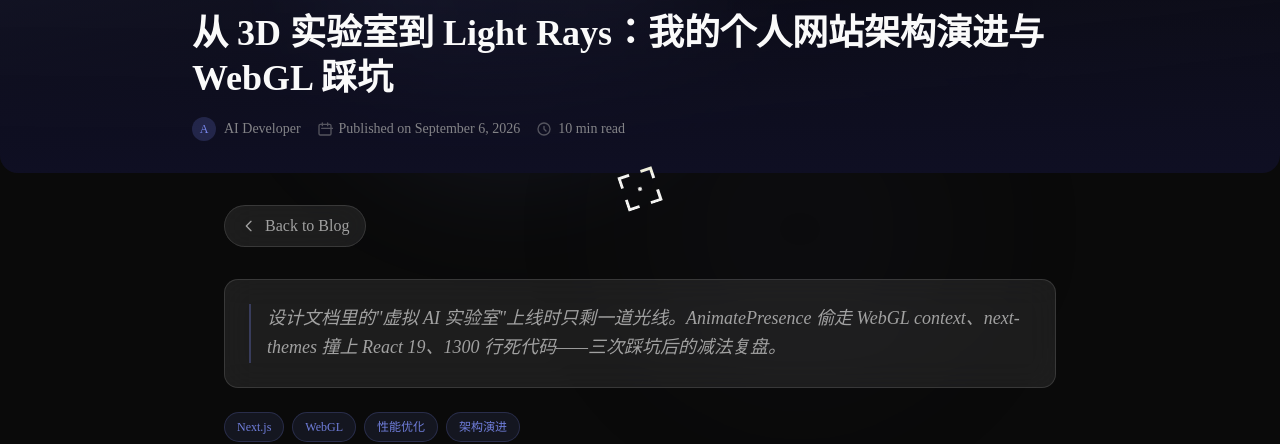
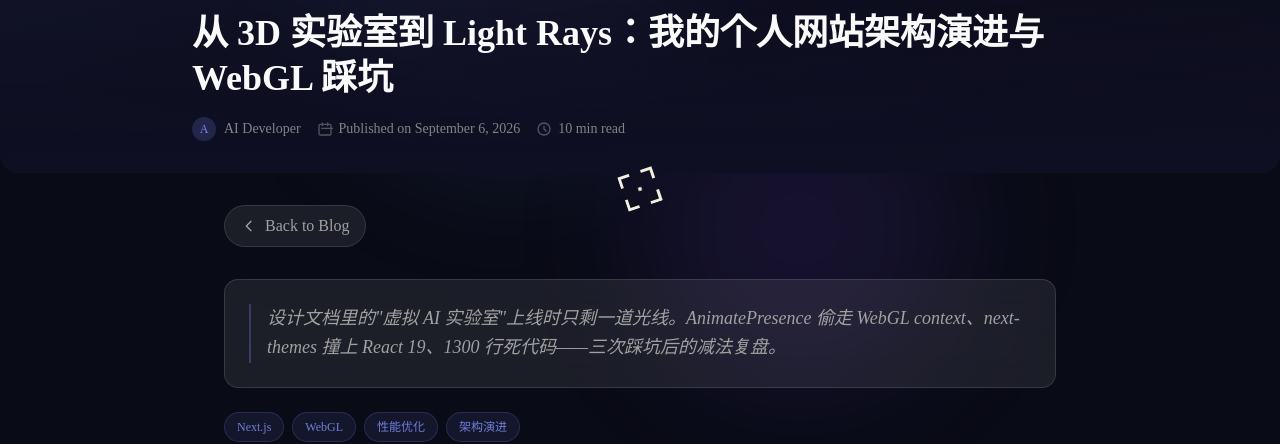
Before and after one commit to hhhhhhh520/personal-website, a Next.js app: page /en/blog/from-3d-lab-to-light-rays in a window 1280 px wide. Shown: the part 211-655 px from the top of the page. Built offline with nearby package versions, Linux system fonts and the light colour scheme; no server answers.

Commit message:
feat(theme): 暗色基底统一为带蓝调深色，光斑换品牌家族色，LightRays 提升可见度

```diff
--- a/app/[locale]/layout.tsx
+++ b/app/[locale]/layout.tsx
@@ -87,7 +87,7 @@
         {/* Background decoration */}
         <div className="fixed inset-0 -z-10 overflow-hidden pointer-events-none">
           <div className="absolute top-0 left-1/4 w-96 h-96 bg-primary/10 rounded-full blur-3xl" />
-          <div className="absolute bottom-1/4 right-1/4 w-80 h-80 bg-accent/10 rounded-full blur-3xl" />
+          <div className="absolute bottom-1/4 right-1/4 w-80 h-80 bg-violet-500/10 rounded-full blur-3xl" />
         </div>
 
         {/* Navigation */}
--- a/app/[locale]/page.tsx
+++ b/app/[locale]/page.tsx
@@ -40,8 +40,8 @@
           followMouse={true}
           mouseInfluence={0.15}
           pulsating={false}
-          fadeDistance={1.2}
-          saturation={0.8}
+          fadeDistance={1.35}
+          saturation={1.15}
         />
       </div>
 
--- a/app/globals.css
+++ b/app/globals.css
@@ -42,19 +42,19 @@
 }
 
 .dark {
-  --background: oklch(0.145 0 0);
+  --background: oklch(0.155 0.022 275);
   --foreground: oklch(0.985 0 0);
   --primary: oklch(0.66 0.15 275);
   --secondary: oklch(0.708 0 0);
   --accent: oklch(0.26 0.03 275);
   --border: oklch(1 0 0 / 15%);
-  --card: oklch(0.205 0 0);
+  --card: oklch(0.2 0.026 275);
   --card-foreground: oklch(0.985 0 0);
-  --popover: oklch(0.205 0 0);
+  --popover: oklch(0.2 0.026 275);
   --popover-foreground: oklch(0.985 0 0);
   --primary-foreground: oklch(0.985 0 0);
   --secondary-foreground: oklch(0.708 0 0);
-  --muted: oklch(0.269 0 0);
+  --muted: oklch(0.26 0.03 275);
   --muted-foreground: oklch(0.708 0 0);
   --accent-foreground: oklch(0.985 0 0);
   --destructive: oklch(0.704 0.191 22.216);
@@ -67,11 +67,11 @@
   --chart-3: oklch(0.72 0.12 230);
   --chart-4: oklch(0.68 0.13 200);
   --chart-5: oklch(0.6 0.1 340);
-  --sidebar: oklch(0.205 0 0);
+  --sidebar: oklch(0.2 0.026 275);
   --sidebar-foreground: oklch(0.985 0 0);
   --sidebar-primary: oklch(0.66 0.15 275);
   --sidebar-primary-foreground: oklch(0.985 0 0);
-  --sidebar-accent: oklch(0.269 0 0);
+  --sidebar-accent: oklch(0.26 0.03 275);
   --sidebar-accent-foreground: oklch(0.985 0 0);
   --sidebar-border: oklch(1 0 0 / 10%);
   --sidebar-ring: oklch(0.55 0.12 275);
```
